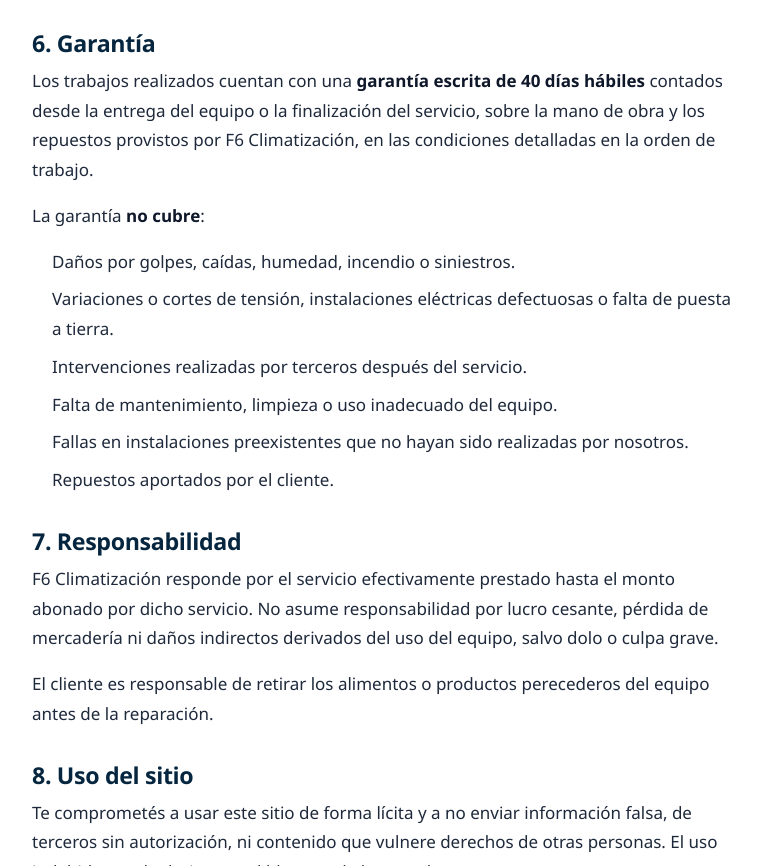
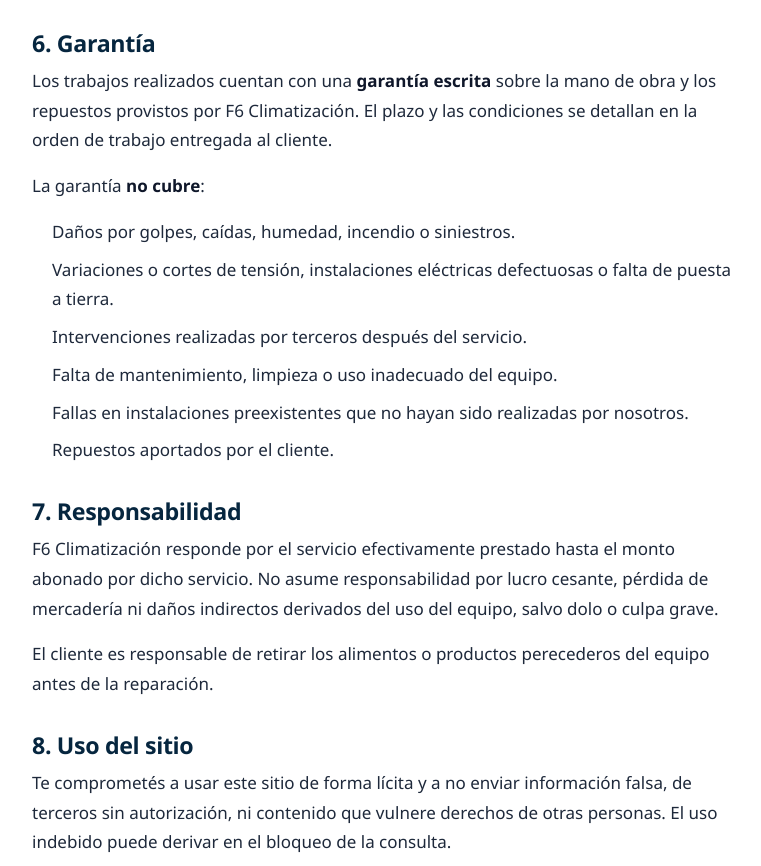
Before and after one commit to Thiagoares22/F6_Climatizacion, a plain HTML site: page terminos.html in a window 1280 px wide. Shown: the part 1656-2522 px from the top of the page, without its empty margins (34-795 px from the left). Drawn offline with Linux system fonts and the light colour scheme.

Commit message:
Alinea la garantia de los terminos con el resto del sitio
Quita el plazo fijo de 40 dias habiles y deja el plazo y las condiciones en la orden de trabajo.

```diff
--- a/terminos.html
+++ b/terminos.html
@@ -80,7 +80,7 @@
       </ul>
 
       <h2>6. Garantía</h2>
-      <p>Los trabajos realizados cuentan con una <strong>garantía escrita de 40 días hábiles</strong> contados desde la entrega del equipo o la finalización del servicio, sobre la mano de obra y los repuestos provistos por F6 Climatización, en las condiciones detalladas en la orden de trabajo.</p>
+      <p>Los trabajos realizados cuentan con una <strong>garantía escrita</strong> sobre la mano de obra y los repuestos provistos por F6 Climatización. El plazo y las condiciones se detallan en la orden de trabajo entregada al cliente.</p>
       <p>La garantía <strong>no cubre</strong>:</p>
       <ul>
         <li>Daños por golpes, caídas, humedad, incendio o siniestros.</li>
```
